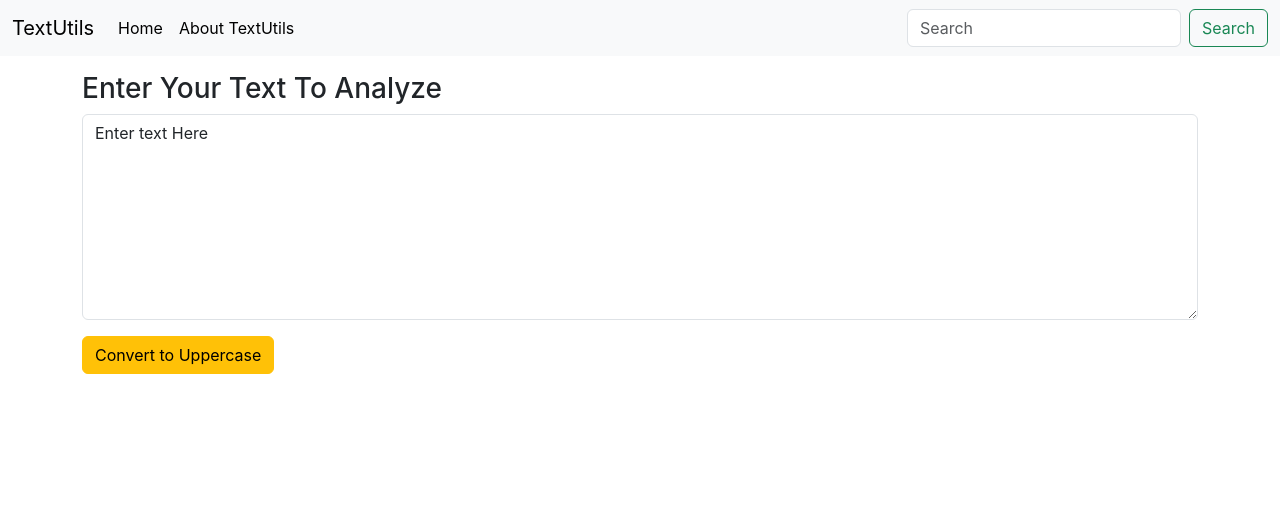
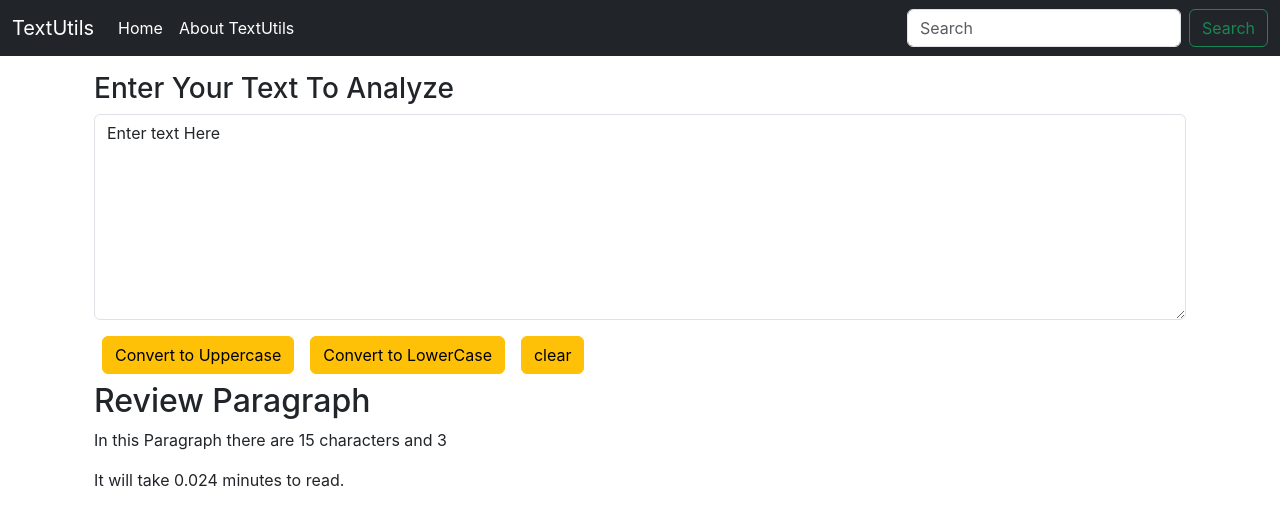
Before and after one commit to NILASISH007/TextUtilsReact, a React (Create React App) app: page / in a window 1280 px wide. Shown: the top 526 px of the page. Built offline with nearby package versions, Linux system fonts and the light colour scheme.

Commit message:
new commit

```diff
--- a/src/App.js
+++ b/src/App.js
@@ -1,5 +1,6 @@
 
 import './App.css';
+// import About from './components/About';
 import Navbar from './components/Navbar';
 import TextForm from './components/TextForm';
 
@@ -9,6 +10,7 @@ function App() {
 <Navbar tittle="TextUtils" aboutText ="About TextUtils"/>
 <div className="container my-3">
 <TextForm heading ="Enter Your Text To Analyze"/>
+{/* <About/> */}
 </div>
 
 </>
--- a/src/components/Navbar.js
+++ b/src/components/Navbar.js
@@ -2,7 +2,7 @@ import React from 'react'
 
 export default function Navbar(props) {
   return (
-    <nav className="navbar navbar-expand-lg bg-body-tertiary">
+    <nav className="navbar navbar-expand-lg navbar-dark bg-dark ">
   <div className="container-fluid">
     <a className="navbar-brand" href="/">{props.tittle}</a>
     <button className="navbar-toggler" type="button" data-bs-toggle="collapse" data-bs-target="#navbarSupportedContent" aria-controls="navbarSupportedContent" aria-expanded="false" aria-label="Toggle navigation">
--- a/src/components/TextForm.js
+++ b/src/components/TextForm.js
@@ -11,15 +11,33 @@ export default function TextForm(props) {
         setText(event.target.value);
 
     }
+    const handleDownClick =()=>{
+        let newText = text.toLowerCase();
+        setText(newText);
+    }
+    const handleClearClick =()=>{
+        let newText = '';
+        setText(newText);
+    }
     const [text , setText]=useState('Enter text Here')
   return (
-            <div>
+    <>
+            <div className="container my-2">
             <h3>{props.heading}</h3>
         <div className="mb-3">
 
         <textarea className="form-control" value={text} onChange={handleOnChange} id="myBox" rows="8"></textarea>
         </div>
-       <button className="btn btn-warning" onClick={handleUpClick}>Convert to Uppercase</button>
+       <button className="btn btn-warning mx-2" onClick={handleUpClick}>Convert to Uppercase</button>
+       <button className="btn btn-warning mx-2" onClick={handleDownClick}>Convert to LowerCase</button>
+       <button className="btn btn-warning mx-2" onClick={handleClearClick}>clear</button>
+
             </div>
+            <div className="container my-2">
+                <h2>Review Paragraph</h2>
+                <p>In this Paragraph there are {text.length} characters and  {text.split(" ").length}</p>
+                <p>It will take { 0.008 * text.split(" ").length } minutes to read.</p>
+            </div>
+            </>
   )
 }
```
Also changed, not shown: src/components/About.js (added, +79 -0 lines).
